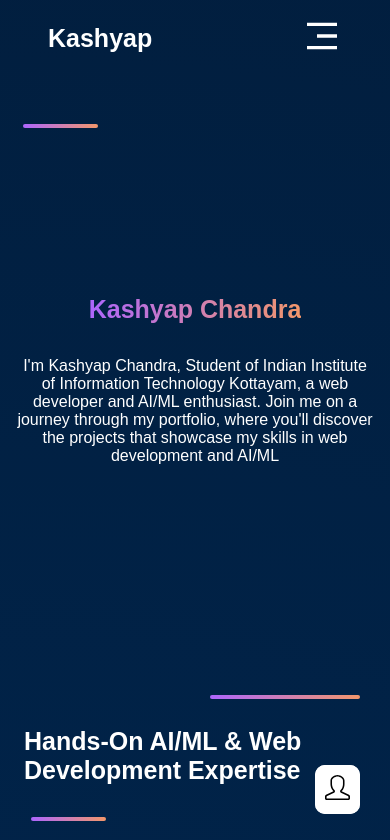
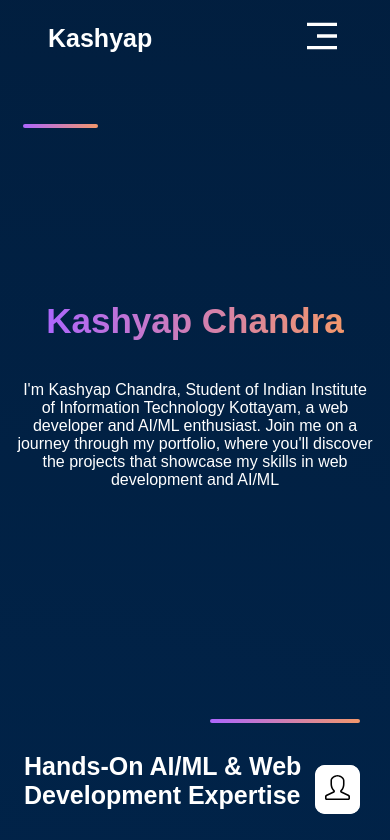
Before and after one commit to Kashyap2502/Portfolio, a React (Create React App) app: page / in a window 390 px wide. Shown: the top 840 px of the page. Built offline with nearby package versions, Linux system fonts and the light colour scheme.

Commit message:
font-size 	modified:   src/styles/Header.css

```diff
--- a/src/styles/Header.css
+++ b/src/styles/Header.css
@@ -25,7 +25,7 @@
 }
 @media screen and (max-width: 550px) {
   .left > h1 {
-    font-size: 25px;
+    font-size: 35px;
   }
   .Header {
     padding: 0rem;
```
